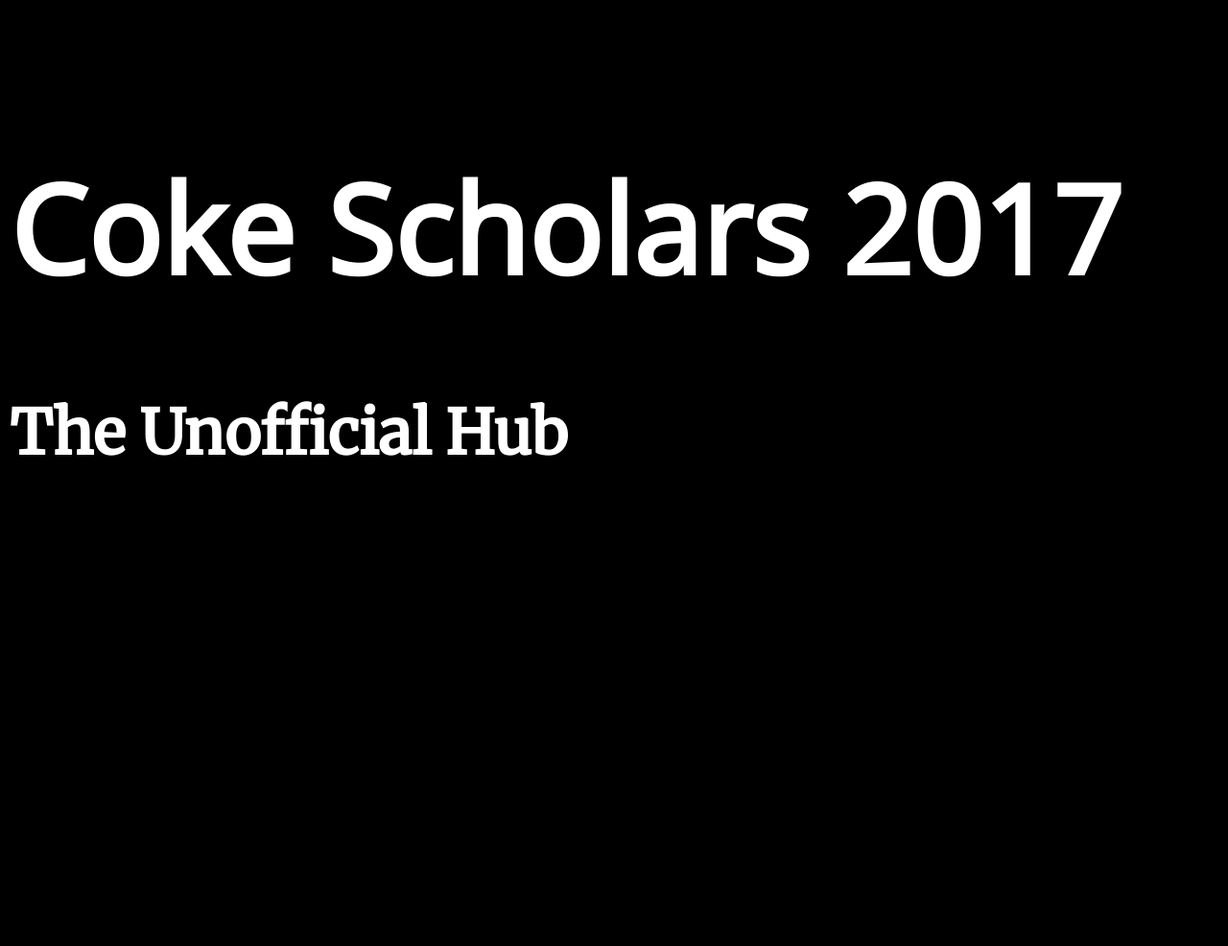
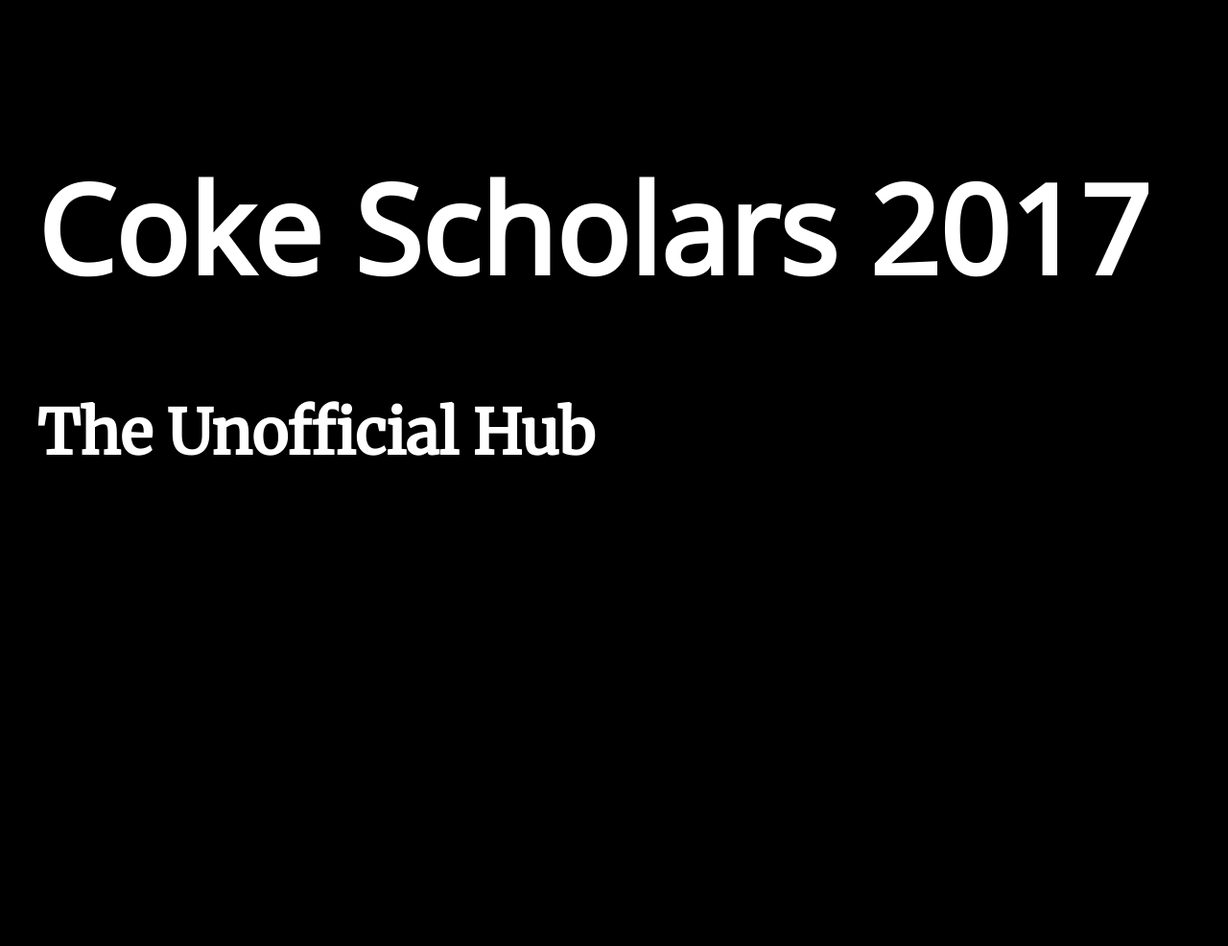
Before and after one commit to cokescholars/cokescholars.github.io, a Jekyll site: the page built from index.html, in a window 1280 px wide. Shown: the whole page at 96% size. Built offline with Jekyll 4.4.1, drawn with Linux system fonts in a browser that asks for light colours; nearby versions of some CDN libraries; the list of posts is cut into pages by our own code.

Commit message:
Adjust margins.

```diff
--- a/css/main.css
+++ b/css/main.css
@@ -14,7 +14,7 @@
 .website-title {
     font-family: 'Open Sans', 'sans-serif';
     padding-top: 5%;
-    margin-left: 10px;
+    margin-left: 3vw;
     font-weight: 700;
     font-size: 10vw;
     color: #fff;
@@ -23,7 +23,7 @@
 .website-subtitle {
     padding-bottom: 1%;
     font-family: 'Merriweather', 'serif';
-    margin-left: 10px;
+    margin-left: 3vw;
     font-size: 5vw;
     color: #fff;
 }
```
